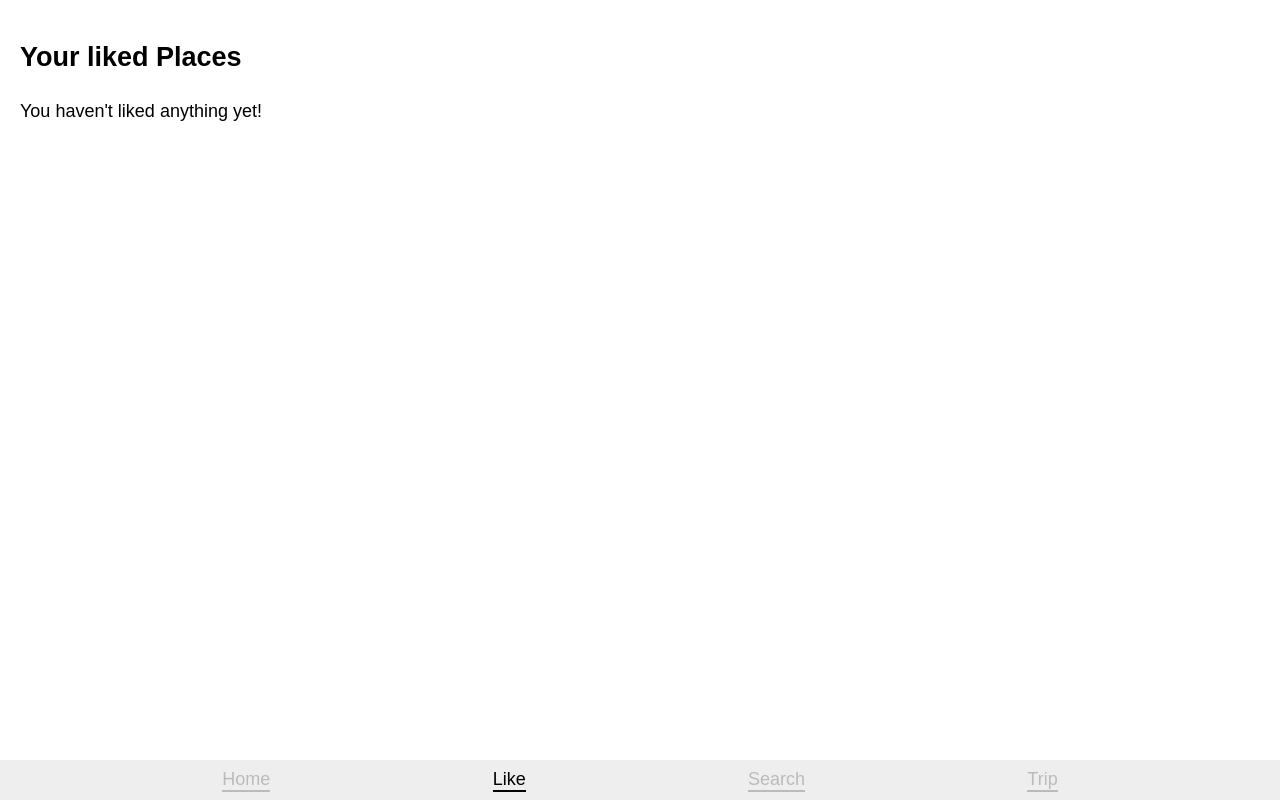
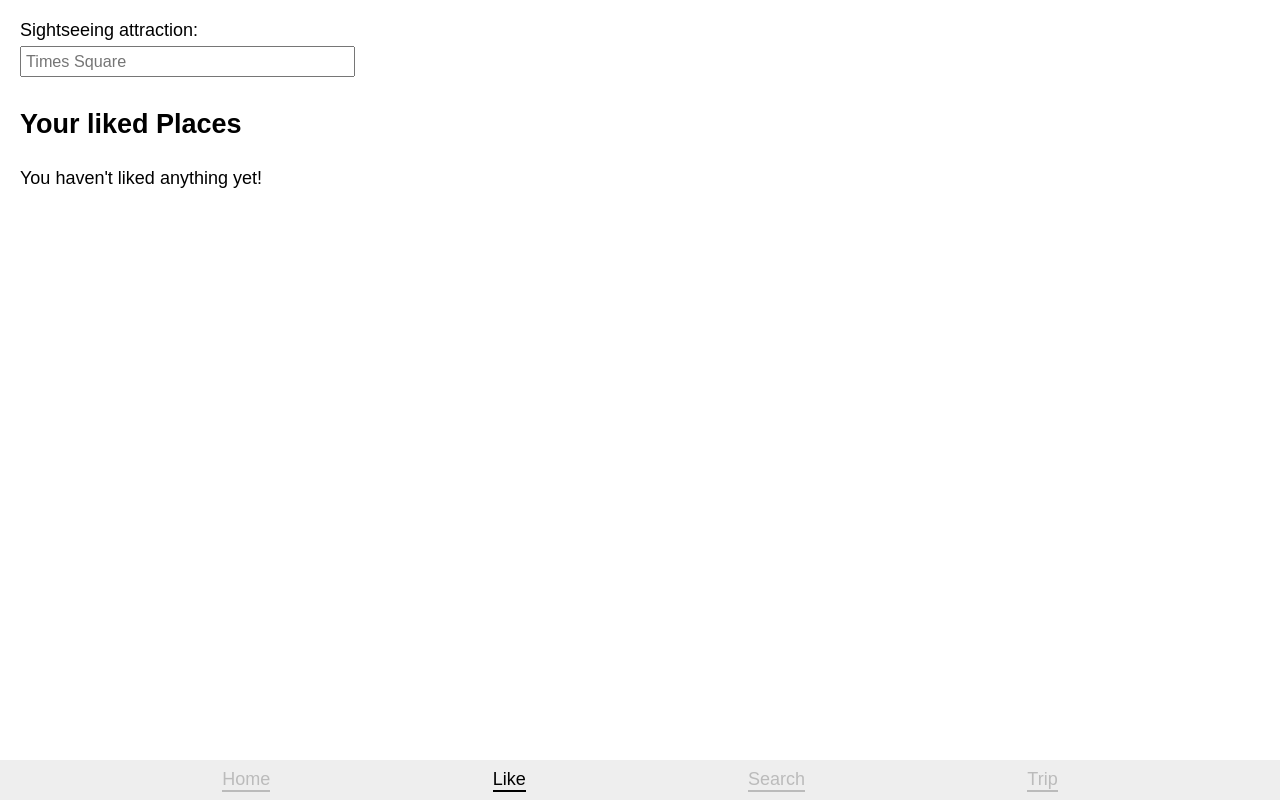
Before and after one commit to VictoriaWika/capstone-project, a React (Create React App) app: page /liked in a window 1280 px wide. Built offline with nearby package versions, Linux system fonts and the light colour scheme.

Commit message:
Add Searchbar to LikePage

```diff
--- a/src/App.js
+++ b/src/App.js
@@ -41,6 +41,8 @@ export default function App() {
         </Route>
         <Route path="/liked">
           <LikePage
+            userInput={userInput}
+            setUserInput={setUserInput}
             likedPlaces={likedPlaces}
             onLikePlace={handleLikePlace}
             allSights={allSights}
@@ -76,7 +78,6 @@ export default function App() {
 
   function saveToLocal(key, data) {
     localStorage.setItem(key, JSON.stringify(data))
-    localStorage.clear()
   }
 
   function loadFromLocal(key) {
--- a/src/components/LikePage/LikePage.js
+++ b/src/components/LikePage/LikePage.js
@@ -1,15 +1,27 @@
 import styled from 'styled-components'
 import AttractionCard from '../AttractionCard/AttractionCard'
+import Searchbar from '../Searchbar/Searchbar'
 
-export default function LikePage({ allSights, likedPlaces, onLikePlace }) {
+export default function LikePage({
+  allSights,
+  likedPlaces,
+  onLikePlace,
+  userInput,
+  setUserInput,
+}) {
   const filteredPlaces = allSights.filter(sights =>
     likedPlaces.includes(sights.name)
   )
   return (
     <PageLayout>
+      <Searchbar userInput={userInput} setUserInput={setUserInput} />
       <Heading>Your liked Places</Heading>
       {likedPlaces.length === 0 && <p>You haven't liked anything yet!</p>}
-      {filteredPlaces.map(filteredSights => (
+      {filteredPlaces
+        .filter(item =>
+          item.name.toLowerCase().includes(userInput.toLowerCase().trim())
+        )
+        .map(filteredSights => (
           <AttractionCard
             key={filteredSights.name}
             name={filteredSights.name}
```
Lines whose indentation alone changed are shown as unchanged.
